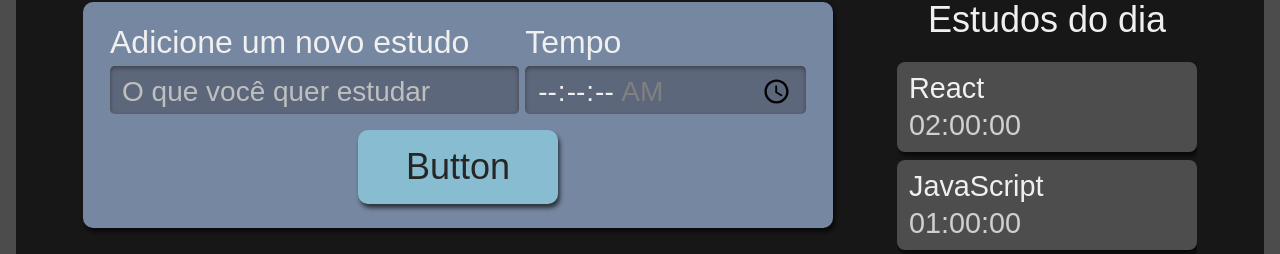
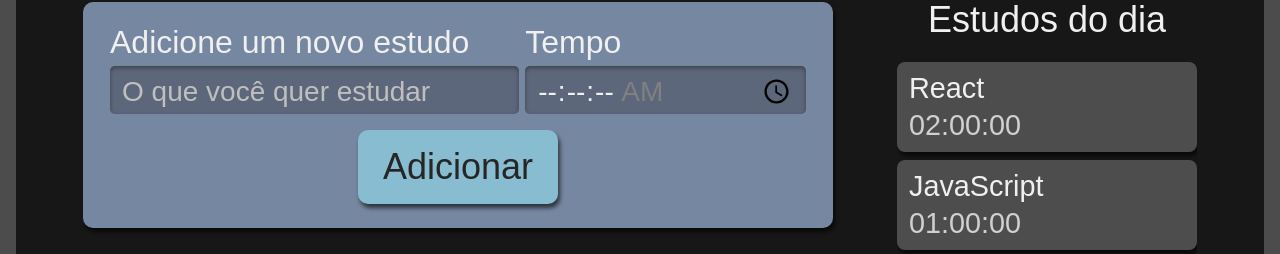
Before and after one commit to rafaellore/alura-studies, a React (Create React App) app: page / in a window 1280 px wide. Shown: the part 270-524 px from the top of the page. Built offline with nearby package versions, Linux system fonts and the light colour scheme.

Commit message:
refactor(Button): adds props with TypeScript

```diff
--- a/src/components/Button/index.tsx
+++ b/src/components/Button/index.tsx
@@ -1,9 +1,9 @@
 import React from 'react';
 import style from './Button.module.scss';
 
-class Button extends React.Component {
+class Button extends React.Component<{ children: string }> {
   render() {
-    return <button className={style.button}>Button</button>;
+    return <button className={style.button}>{this.props.children}</button>;
   }
 }
 
--- a/src/components/Form/index.tsx
+++ b/src/components/Form/index.tsx
@@ -30,7 +30,7 @@ export default class Form extends React.Component {
           />
         </div>
 
-        <Button>Botão</Button>
+        <Button>Adicionar</Button>
       </form>
     );
   }
```
